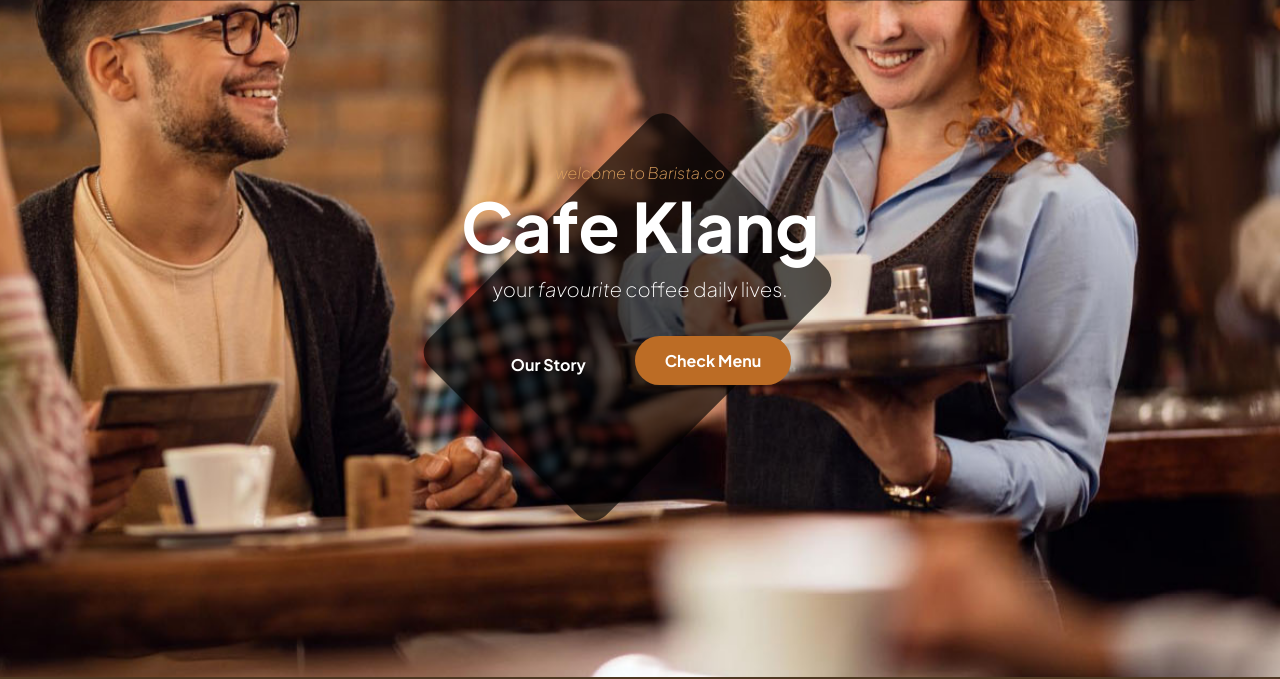
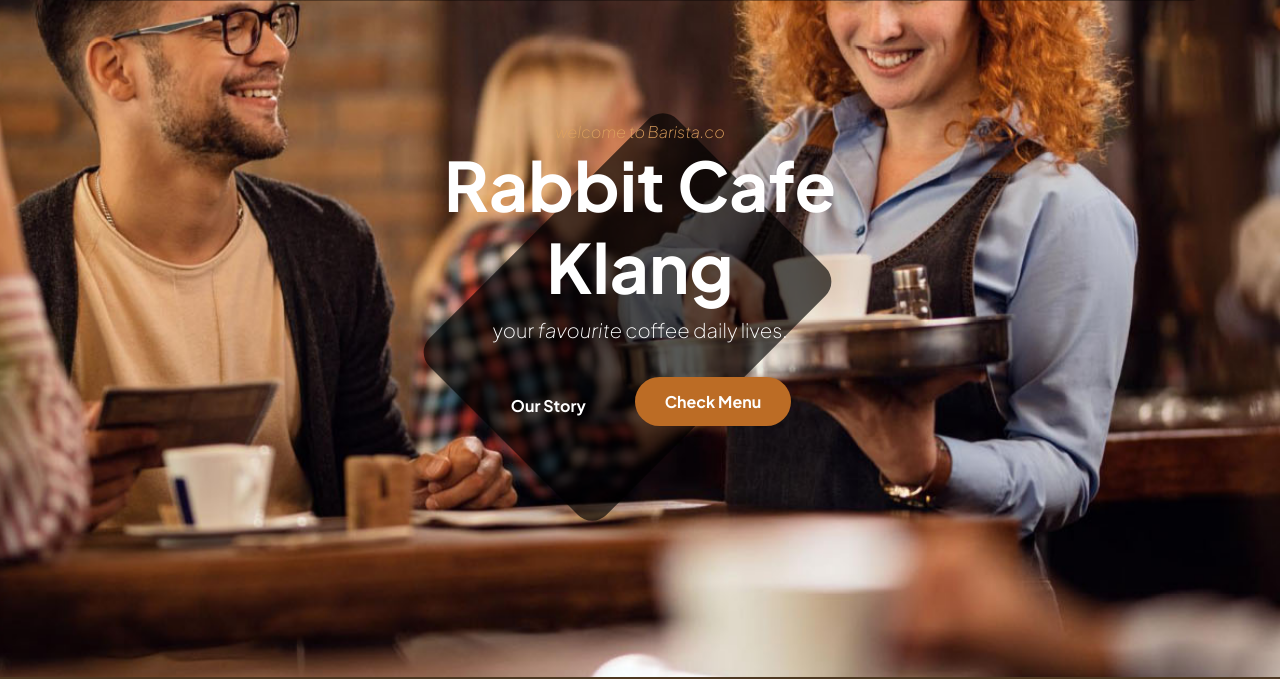
Before and after one commit to rajesh-thavudaboina/barista_cafe, a plain HTML site: page index.html in a window 1280 px wide. Shown: the part 123-802 px from the top of the page. Drawn offline with Linux system fonts and the light colour scheme.

Commit message:
added name

```diff
--- a/index.html
+++ b/index.html
@@ -91,7 +91,7 @@ Bootstrap 5 HTML CSS Template
                             <div class="col-lg-6 col-12 mx-auto">
                                 <em class="small-text">welcome to Barista.co</em>
 
-                                <h1>Cafe Klang</h1>
+                                <h1>Rabbit Cafe Klang</h1>
 
                                 <p class="text-white mb-4 pb-lg-2">
                                     your <em>favourite</em> coffee daily lives.
```
